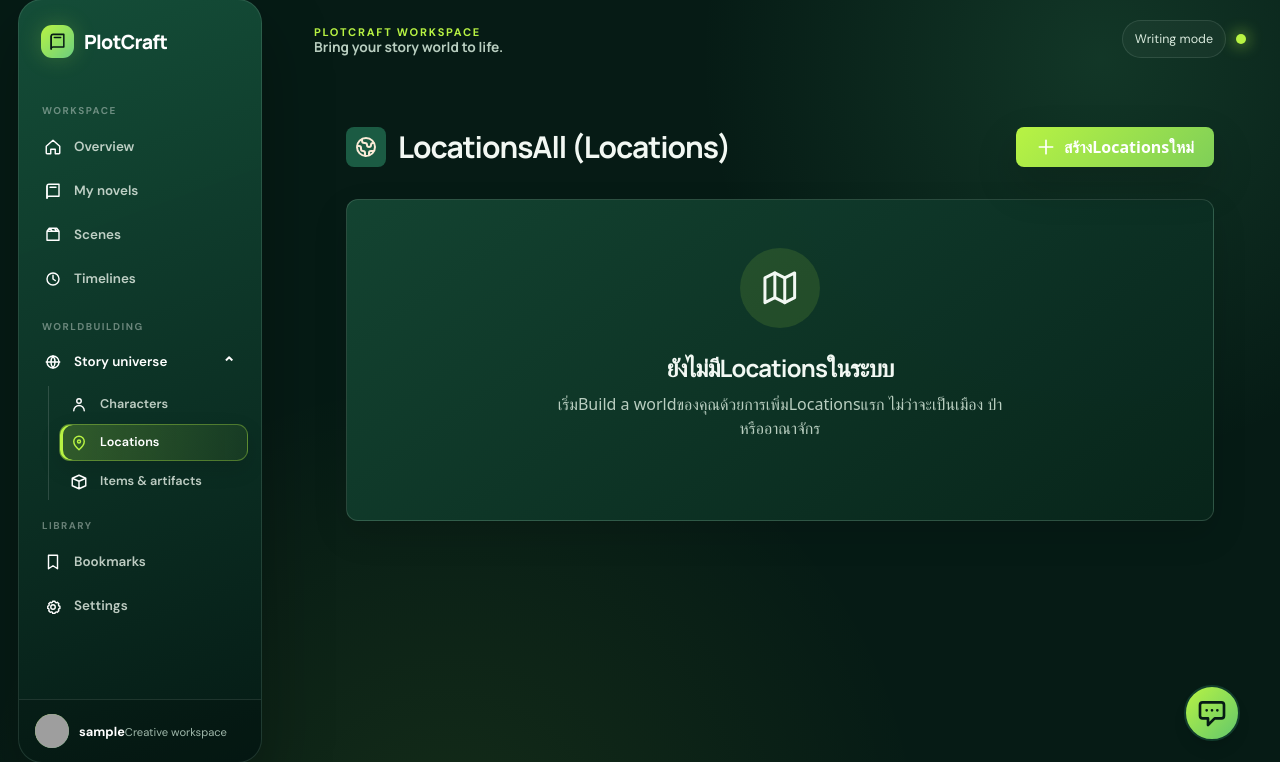
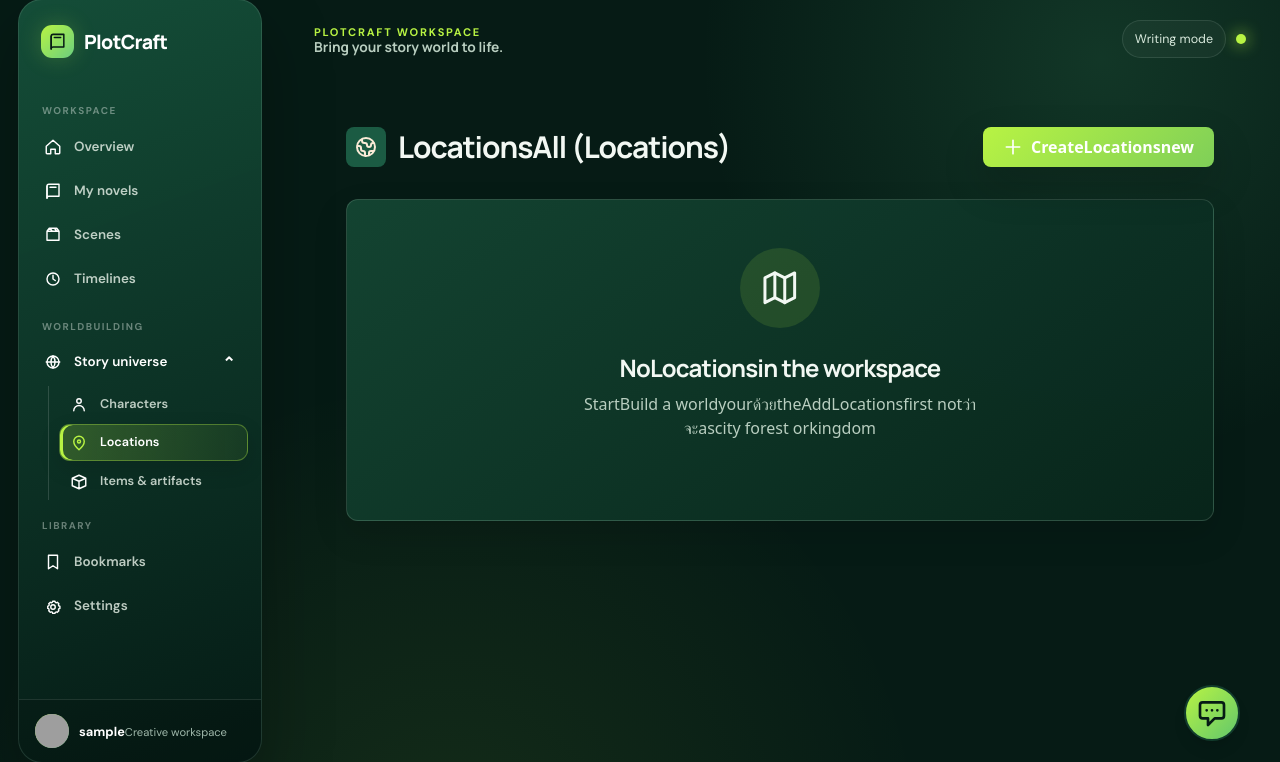
Before and after one commit to maythiya/plotcraft, a Django app: page /worldbuilding/locations/ in a window 1280 px wide. Shown: the part 19-781 px from the top of the page. Run offline with Django 5.2, Linux system fonts and the light colour scheme; the visitor is signed in with stand-in values (Sample User, id 1); data that the repository does not hold is empty; some libraries are stand-ins or nearby versions; grey boxes are pictures that could not be loaded.

Commit message:
fix(i18n): complete English interface translation

```diff
--- a/plotcraft/templates/worldbuilding/location_list.html
+++ b/plotcraft/templates/worldbuilding/location_list.html
@@ -20,7 +20,7 @@
         <svg xmlns="http://www.w3.org/2000/svg" class="h-5 w-5" fill="none" viewBox="0 0 24 24" stroke="currentColor">
           <path stroke-linecap="round" stroke-linejoin="round" stroke-width="2" d="M12 4v16m8-8H4" />
         </svg>
-        สร้างLocationsใหม่
+        CreateLocationsnew
       </a>
     </div>
 
@@ -81,14 +81,14 @@
                 {% elif location.history %}
                     <span class="font-bold text-[#DAA520]">History:</span> {{ location.history }}
                 {% else %}
-                    <span class="italic text-gray-400">ยังไม่มีDetails...</span>
+                    <span class="italic text-gray-400">NoDetails...</span>
                 {% endif %}
             </div>
 
             <div class="mt-auto flex items-center justify-between pt-4 border-t border-gray-100">
               <a href="{% url 'plotcraft:location_detail' location.id %}" class="px-4 py-2 border border-[#2F4F4F] rounded-lg text-[#2F4F4F] font-semibold text-sm flex items-center gap-2 hover:bg-[#2F4F4F] hover:text-[#FAEBD7] transition">
                 <svg xmlns="http://www.w3.org/2000/svg" class="w-4 h-4" fill="none" viewBox="0 0 24 24" stroke="currentColor"><path stroke-linecap="round" stroke-linejoin="round" stroke-width="2" d="M15 12a3 3 0 11-6 0 3 3 0 016 0z" /><path stroke-linecap="round" stroke-linejoin="round" stroke-width="2" d="M2.458 12C3.732 7.943 7.523 5 12 5c4.478 0 8.268 2.943 9.542 7-1.274 4.057-5.064 7-9.542 7-4.477 0-8.268-2.943-9.542-7z" /></svg>
-                ดูข้อมูล
+                View details
               </a>
 
               <a href="{% url 'plotcraft:location_edit' location.id %}" class="text-[#DAA520] hover:text-[#b8860b] font-medium text-sm flex items-center gap-1">
@@ -109,8 +109,8 @@
         <div class="w-20 h-20 bg-[#FAEBD7] rounded-full flex items-center justify-center text-4xl mb-6 text-[#2F4F4F]">
             <svg aria-hidden="true" class="pc-icon" viewBox="0 0 24 24"><path d="m3 6 6-3 6 3 6-3v15l-6 3-6-3-6 3z"/><path d="M9 3v15M15 6v15"/></svg>️
         </div>
-        <h3 class="text-2xl font-bold text-[#2F4F4F] mb-2">ยังไม่มีLocationsในระบบ</h3>
-        <p class="text-gray-500 mb-8 max-w-md">เริ่มBuild a worldของคุณด้วยการเพิ่มLocationsแรก ไม่ว่าจะเป็นเมือง ป่า หรืออาณาจักร</p>
+        <h3 class="text-2xl font-bold text-[#2F4F4F] mb-2">NoLocationsin the workspace</h3>
+        <p class="text-gray-500 mb-8 max-w-md">StartBuild a worldyourด้วยtheAddLocationsfirst notว่าจะascity forest orkingdom</p>
     </div>
     {% endif %}
 
```
